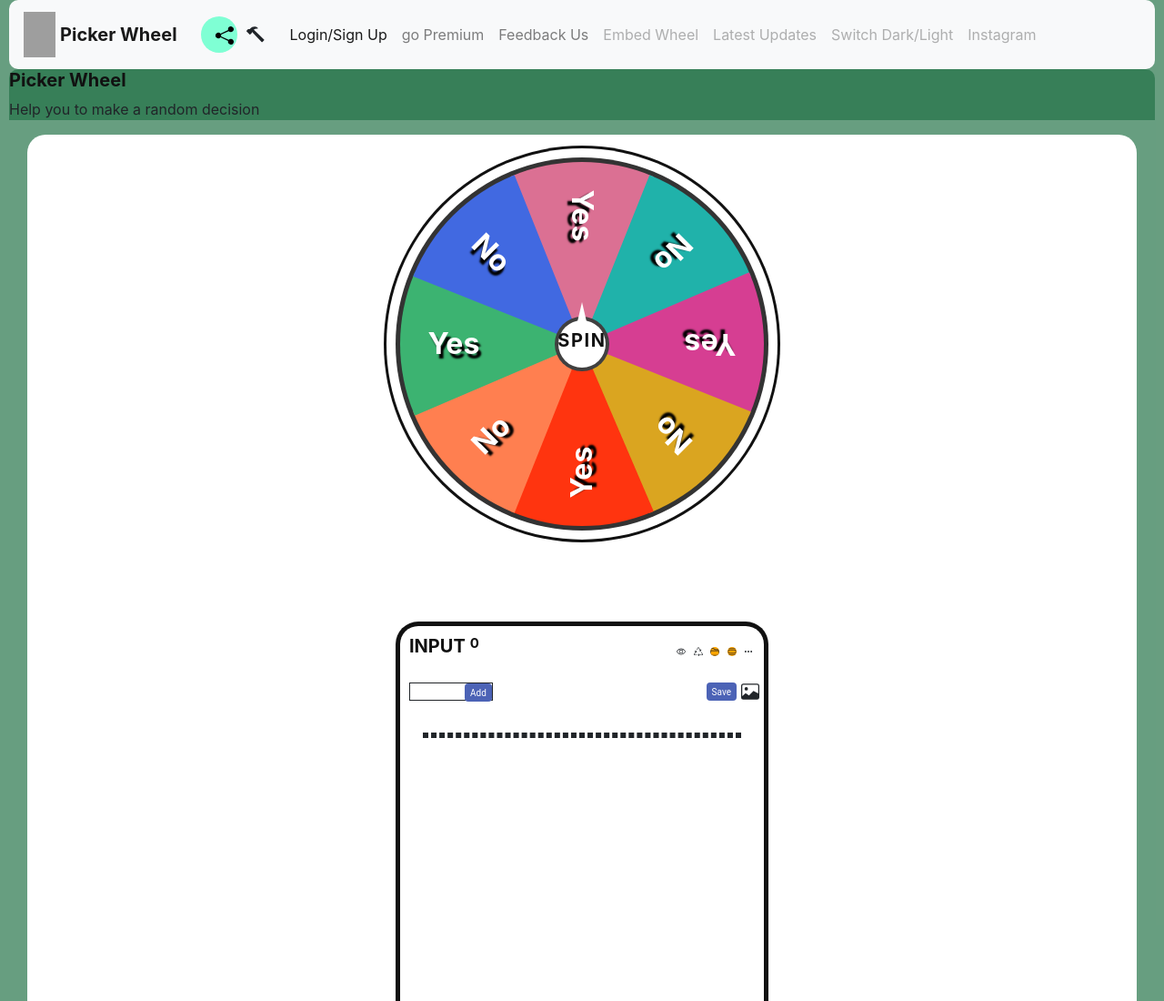
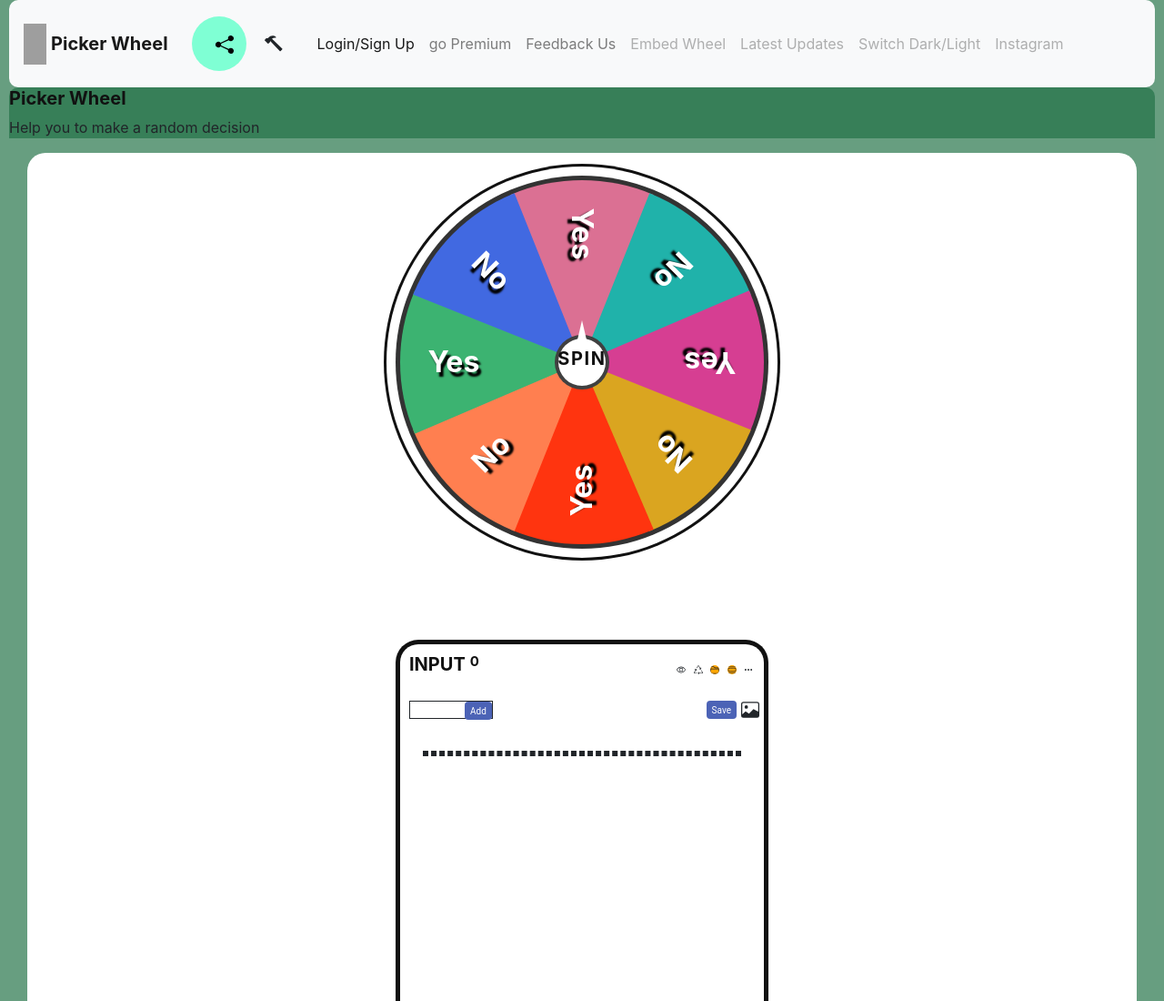
Before and after one commit to Vinay7995596/spin-wheel-game, a plain HTML site: page index.html in a window 1280 px wide. Shown: the top 1100 px of the page at 91% size. Drawn offline with nearby package versions, Linux system fonts and the light colour scheme; grey boxes are pictures that could not be loaded.

Commit message:
1 file modified

```diff
--- a/styles.css
+++ b/styles.css
@@ -8,17 +8,18 @@
 .nav-bar-heading {
   color: #000;
   font-weight: bold;
-  font-size: 20px;
+  font-size: 10px;
 
 }
 
 .nav-button-container {
   border: 0px;
-  height: 40px;
-  width: 40px;
+  height: 30px;
+  width: 30px;
   border-width: 0px;
   border-radius: 40px;
   background-color: aquamarine;
+  text-align: center;
 }
 
 .nav-icon-container {
@@ -31,8 +32,8 @@
 }
 
 .nav-icon {
-  height: 20px;
-  width: 20px;
+  height: 10px;
+  width: 10px;
   margin: 10px;
 }
 
@@ -44,8 +45,8 @@
 }
 
 .nav-image {
-  height: 50px;
-  width: 40px;
+  height: 35px;
+  width: 30px;
   padding-right: 5px;
 }
 
@@ -109,6 +110,35 @@
     justify-content: center;
     padding: 20px;
     margin: 30px;
+  }
+  .nav-bar-heading {
+    color: #000;
+    font-weight: bold;
+    font-size: 20px;
+
+  }
+
+  .nav-button-container {
+    border: 0px;
+    height: 60px;
+    width: 60px;
+    border-width: 0px;
+    border-radius: 40px;
+    background-color: aquamarine;
+    text-align: center;
+  }
+
+  .nav-image {
+    height: 45px;
+    width: 40x;
+    padding-right: 5px;
+  }
+
+  .nav-icon {
+    height: 20px;
+    width: 20px;
+    margin: 20px;
+    text-align: center;
   }
 }
 
@@ -289,6 +319,7 @@
   flex-direction: row;
   justify-content: space-between;
   align-items: center;
+  align-content: ;
   padding: 10px;
 
 }
```
